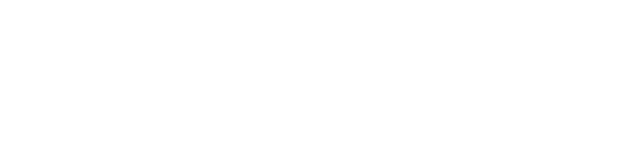
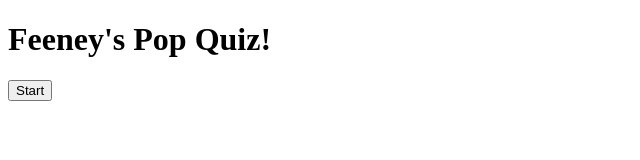
Before and after one commit to erikfeeney/feeney-code-quiz, a plain HTML site: page index.html in a window 1280 px wide. Shown: the whole page, without its empty margins (0-640 px from the left). Drawn offline with Linux system fonts and the light colour scheme; files that its build step writes are made by us from their sources.

Commit message:
added header and start button that will be used for the quiz

```diff
--- a/index.html
+++ b/index.html
@@ -9,3 +9,12 @@
   <link rel="stylesheet" href="Assets/css/style.css">
   <script src="script.js"></script>
 </head>
+
+<body>
+  <div id="quiz">
+    <h1>Feeney's Pop Quiz!</h1>
+    <button id="start-btn" onclick="startQuiz()">Start</button>
+  </div>
+</body>
+
+</html>
```
